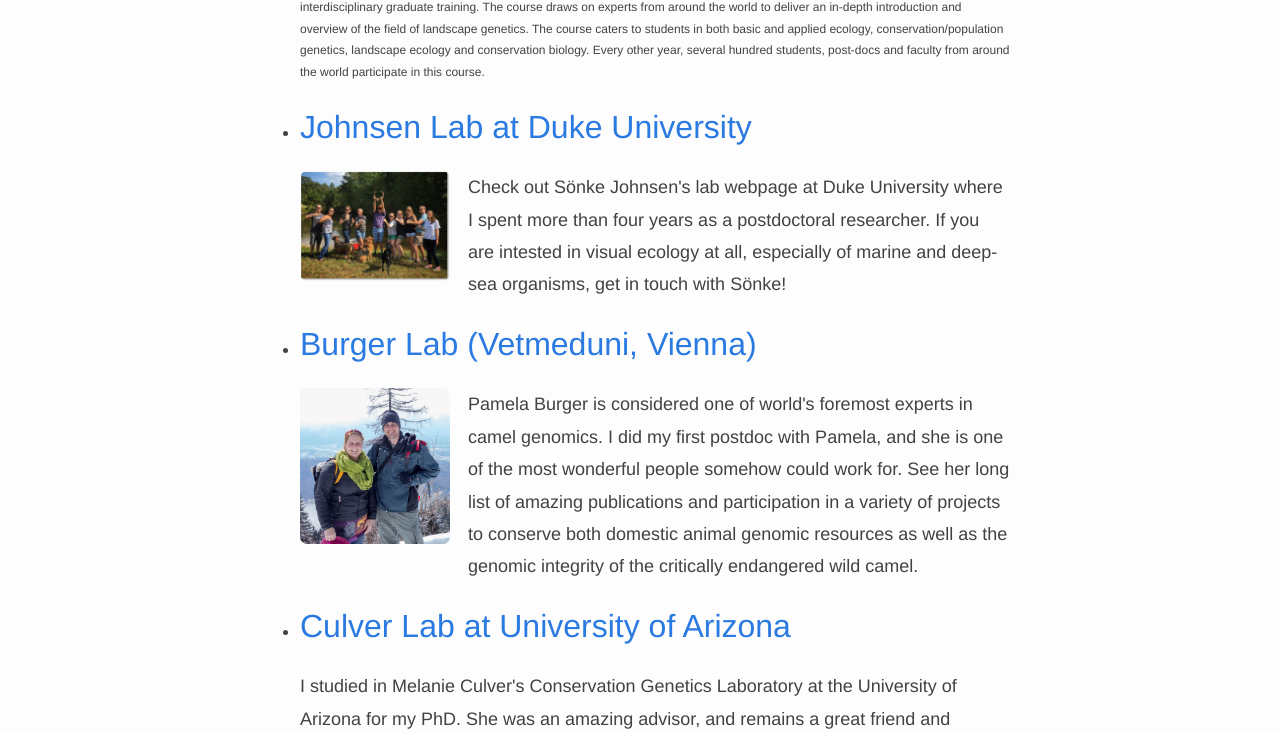
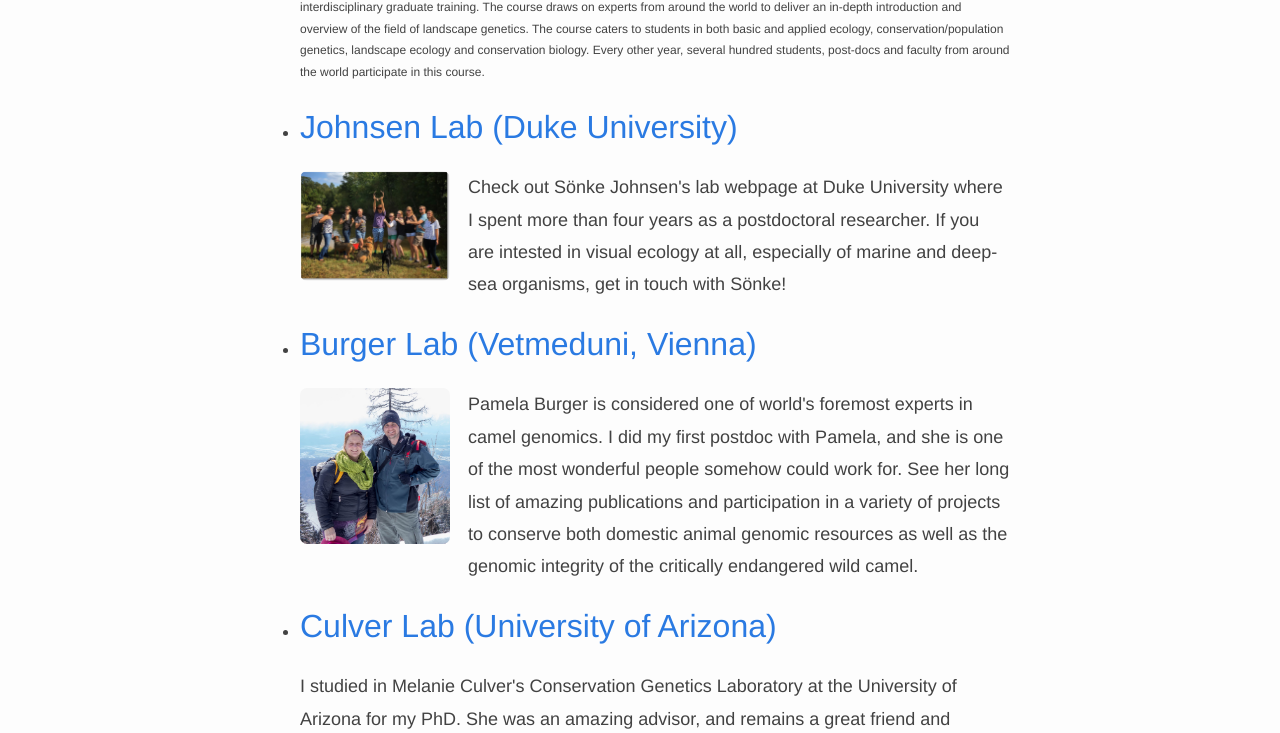
Before and after one commit to rfitak/FitakLab, a Jekyll site: the page built from _pages/resources/index.md, in a window 1280 px wide. Shown: the part 1071-1804 px from the top of the page. Built offline with Jekyll 4.4.1, drawn with Linux system fonts in a browser that asks for light colours; nearby versions of some CDN libraries.

```diff
--- a/_data/resources.yml
+++ b/_data/resources.yml
@@ -16,7 +16,7 @@
     I have not participated in this course, but I know many graduate students that have, as well as instructors, and it comes highly recommended. The course is offered every few years, and often produces great publications (see list <a href="https://sites.google.com/site/landscapegeneticscourse/home/group-project-publications">here</a>)  Here is a description of the course:<br><p style="font-size:12px">The Landscape Genetics Distributed Graduate Seminar (DGS) is an international collaboration that provides a unique opportunity for interdisciplinary graduate training. The course draws on experts from around the world to deliver an in-depth introduction and overview of the field of landscape genetics. The course caters to students in both basic and applied ecology, conservation/population genetics, landscape ecology and conservation biology. Every other year, several hundred students, post-docs and faculty from around the world participate in this course.</p>
   photo:
 
-- name: Johnsen Lab at Duke University
+- name: Johnsen Lab (Duke University)
   url: https://opticsoflife.org
   description: >
     Check out Sönke Johnsen's lab webpage at Duke University where I spent more than four years as a postdoctoral researcher. If you are intested in visual ecology at all, especially of marine and deep-sea organisms, get in touch with Sönke!
@@ -28,7 +28,7 @@
     Pamela Burger is considered one of world's foremost experts in camel genomics.  I did my first postdoc with Pamela, and she is one of the most wonderful people somehow could work for.  See her long list of amazing publications and participation in a variety of projects to conserve both domestic animal genomic resources as well as the genomic integrity of the critically endangered wild camel.
   photo: resources/burger1.jpg
 
-- name: Culver Lab at University of Arizona
+- name: Culver Lab (University of Arizona)
   url: https://culverlab.com
   description: >
     I studied in Melanie Culver's Conservation Genetics Laboratory at the University of Arizona for my PhD.  She was an amazing advisor, and remains a great friend and mentor to this day.  Check out the link to see what her lab is up to!
```
